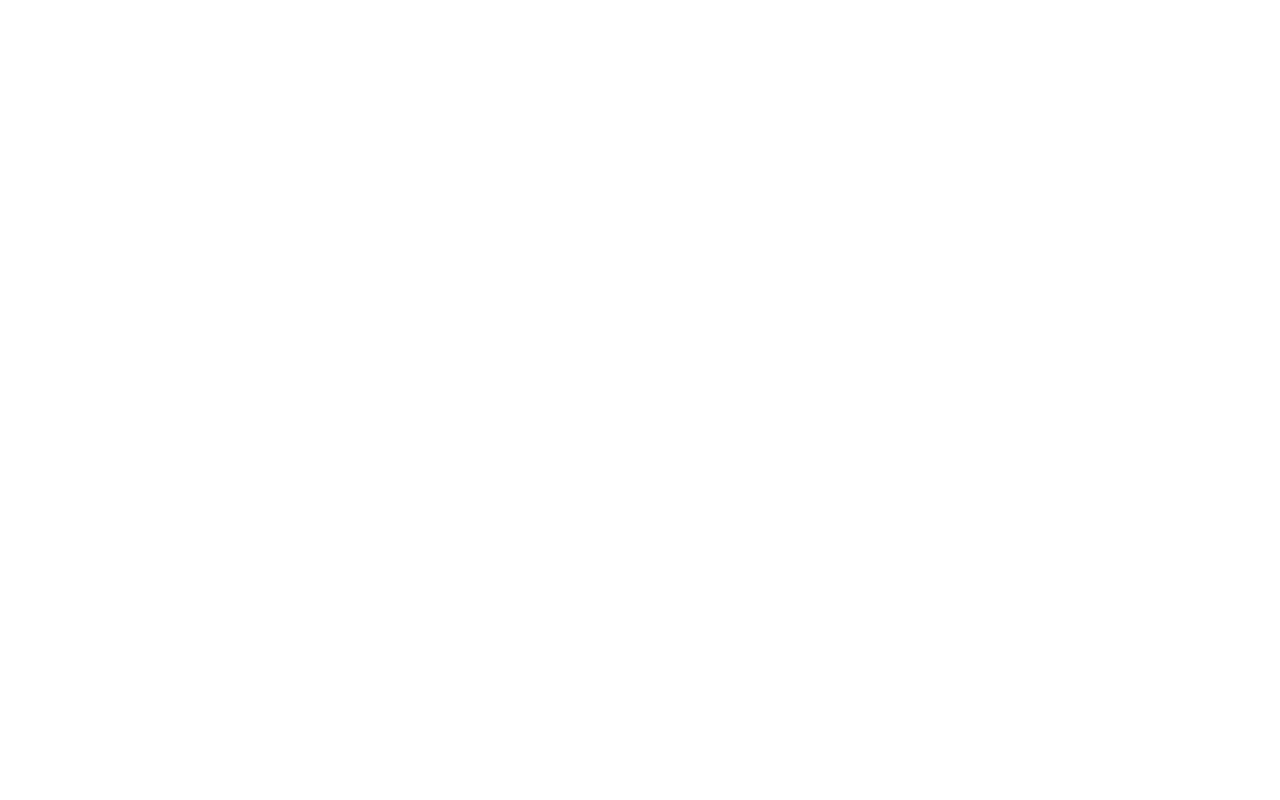
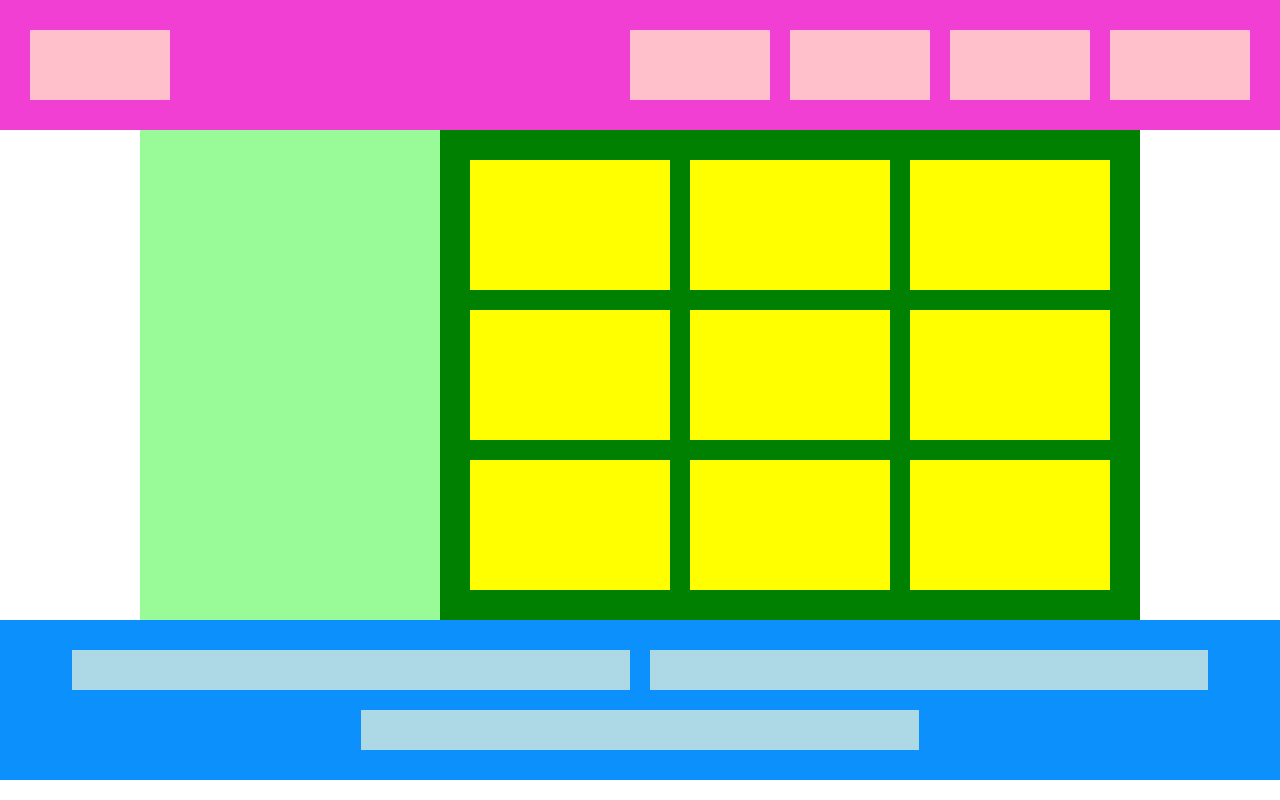
Before and after one commit to masutaniR/1-flex_exercise_2, a plain HTML site: page index.html in a window 1280 px wide. Drawn offline with Linux system fonts and the light colour scheme.

Commit message:
[Finish] 1-flex

```diff
--- a/style.css
+++ b/style.css
@@ -3,3 +3,57 @@
   padding: 0;
   box-sizing: border-box;
 }
+header {
+  width: 100%;
+  padding: 30px 20px;
+  background-color: rgb(241, 63, 212);
+  display: flex;
+  justify-content: flex-end;
+  text-align: center;
+}
+.nav-item {
+  flex-basis: 140px;
+  height: 70px;
+  margin: 0 10px;
+  background-color: pink;
+}
+.nav-item:first-child {
+  margin-right: auto;
+}
+main {
+  display: flex;
+  justify-content: center;
+}
+.sidebar {
+  width: 300px;
+  background-color: palegreen;
+}
+.contents {
+  max-width: 700px;
+  flex-grow: 1;
+  padding: 20px;
+  background-color: green;
+  display: flex;
+  flex-wrap: wrap;
+}
+.item {
+  flex-basis: 200px;
+  height: 130px;
+  margin: 10px;
+  background-color: yellow;
+}
+footer {
+  width: 100%;
+  padding: 20px;
+  background-color: rgb(11, 144, 252);
+  display: flex;
+  justify-content: center;
+  flex-wrap: wrap;
+}
+.footer-item {
+  flex-basis: 45%;
+  max-width: 600px;
+  height: 40px;
+  margin: 10px;
+  background-color: lightblue;
+}
```
